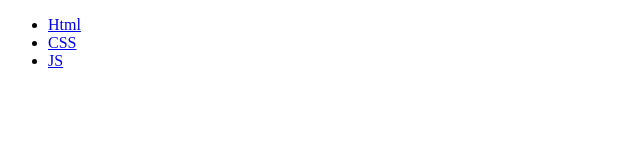
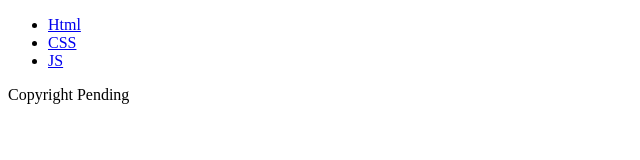
Before and after one commit to NorbertLovasz/testSesiunea12, a plain HTML site: page index.html in a window 1280 px wide. Shown: the whole page, without its empty margins (0-640 px from the left). Drawn offline with Linux system fonts and the light colour scheme.

Commit message:
Update index.html

```diff
--- a/index.html
+++ b/index.html
@@ -29,7 +29,7 @@
         <!-- Stuff for main -->
     </main>
     <footer>
-        <!-- Stuff for footer -->
+        <p> Copyright Pending </p>
     </footer>
 </body>
 
```
